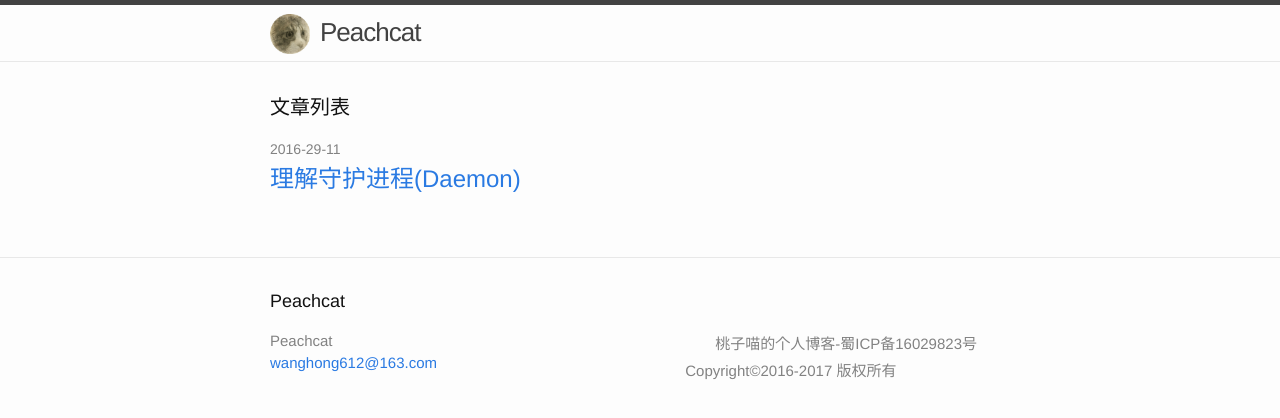
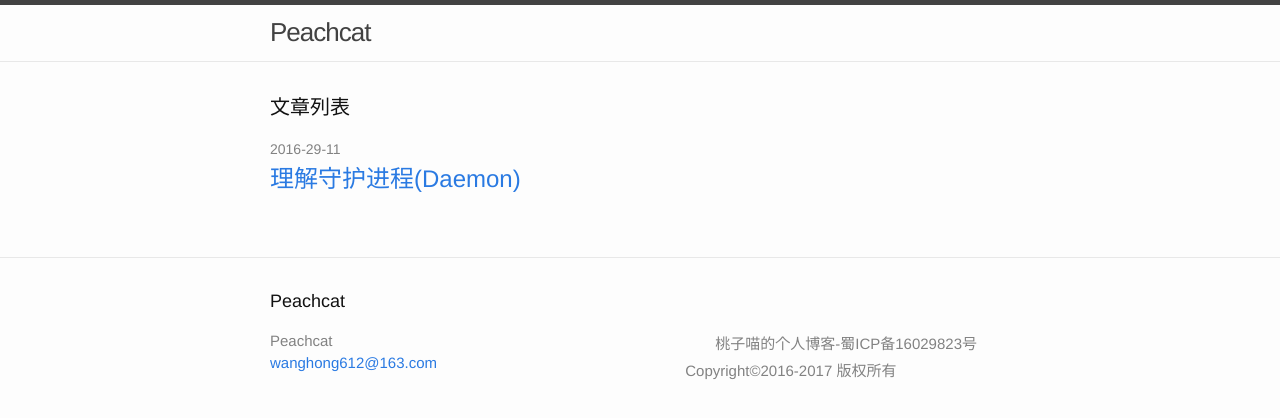
Before and after one commit to wanghong/wanghong.github.io, a Jekyll site: the page built from index.md, in a window 1280 px wide. Shown: the top 418 px of the page. Built offline with Jekyll 4.4.1, drawn with Linux system fonts in a browser that asks for light colours.

Commit message:
remove favicon.ico

```diff
--- a/_includes/header.html
+++ b/_includes/header.html
@@ -3,7 +3,7 @@
   <div class="wrapper">
     {% assign default_paths = site.pages | map: "path" %}
     {% assign page_paths = site.header_pages | default: default_paths %}
-    <a class="site-title" href="{{ "/" | relative_url }}"><img src="/favicon.ico" width="40" style="margin-right: 10px"/>{{ site.title | escape }}</a>
+    <a class="site-title" href="{{ "/" | relative_url }}">{{ site.title | escape }}</a>
 
     {% if page_paths %}
       <nav class="site-nav">
```
Also changed, not shown: favicon.ico (deleted).
